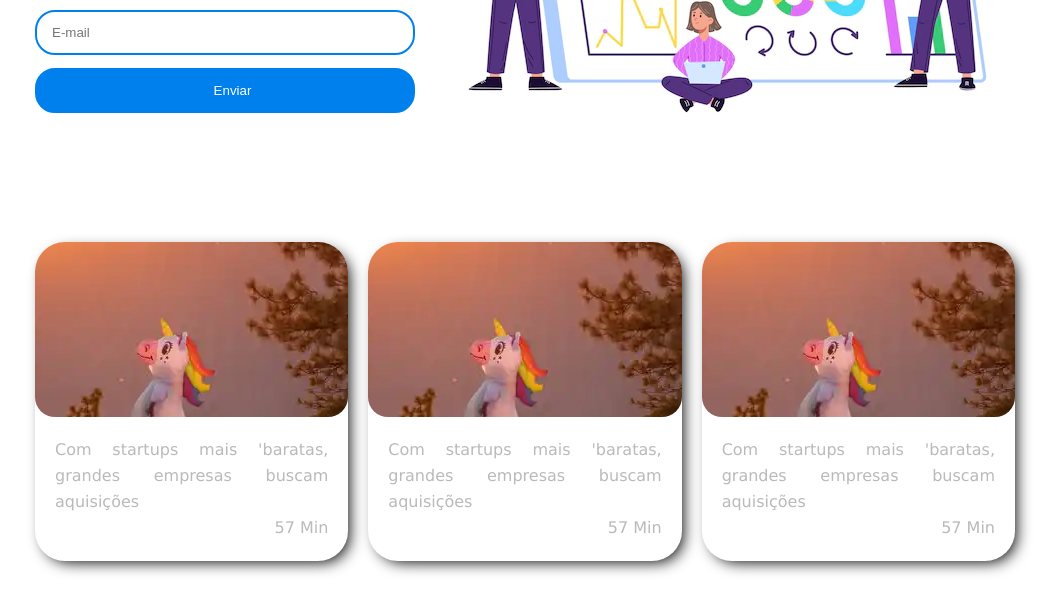
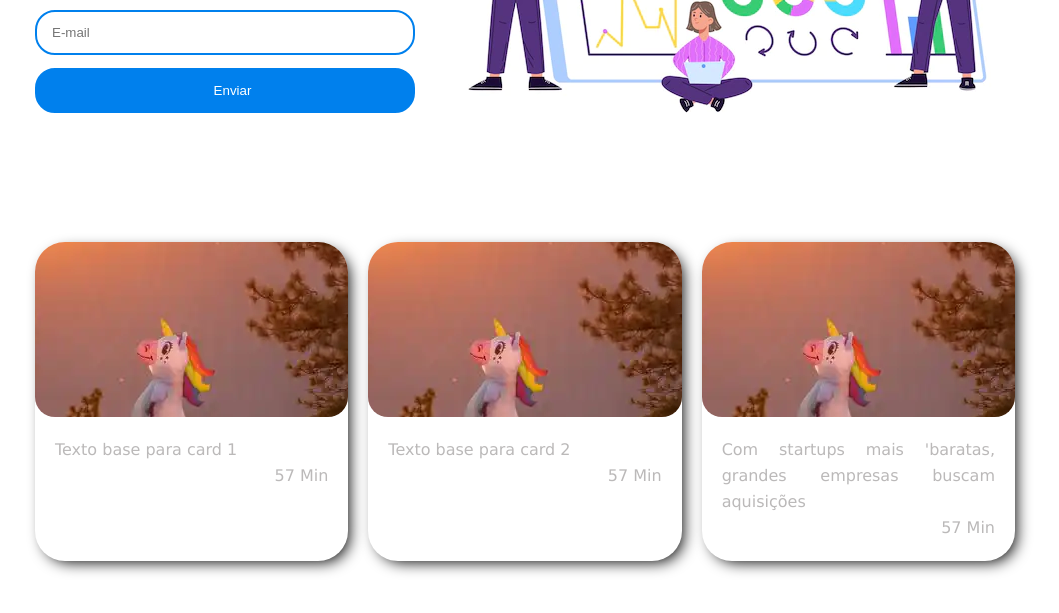
Before and after one commit to aecioprogrammer/portfolio, a plain HTML site: page index.html in a window 1280 px wide. Shown: the part 508-1121 px from the top of the page, without its empty margins (115-1174 px from the left). Drawn offline with Linux system fonts and the light colour scheme.

Commit message:
update cards texts

```diff
--- a/index.html
+++ b/index.html
@@ -64,7 +64,7 @@
 
             <div class="content">
                 <p class="title text-medium">
-                    Com startups mais 'baratas, grandes empresas buscam aquisições
+                    Texto base para card 1
                 </p>
 
                 <div class="info">
@@ -81,7 +81,7 @@
 
             <div class="content">
                 <p class="title text-medium">
-                    Com startups mais 'baratas, grandes empresas buscam aquisições
+                    Texto base para card 2
                 </p>
 
                 <div class="info">
```
